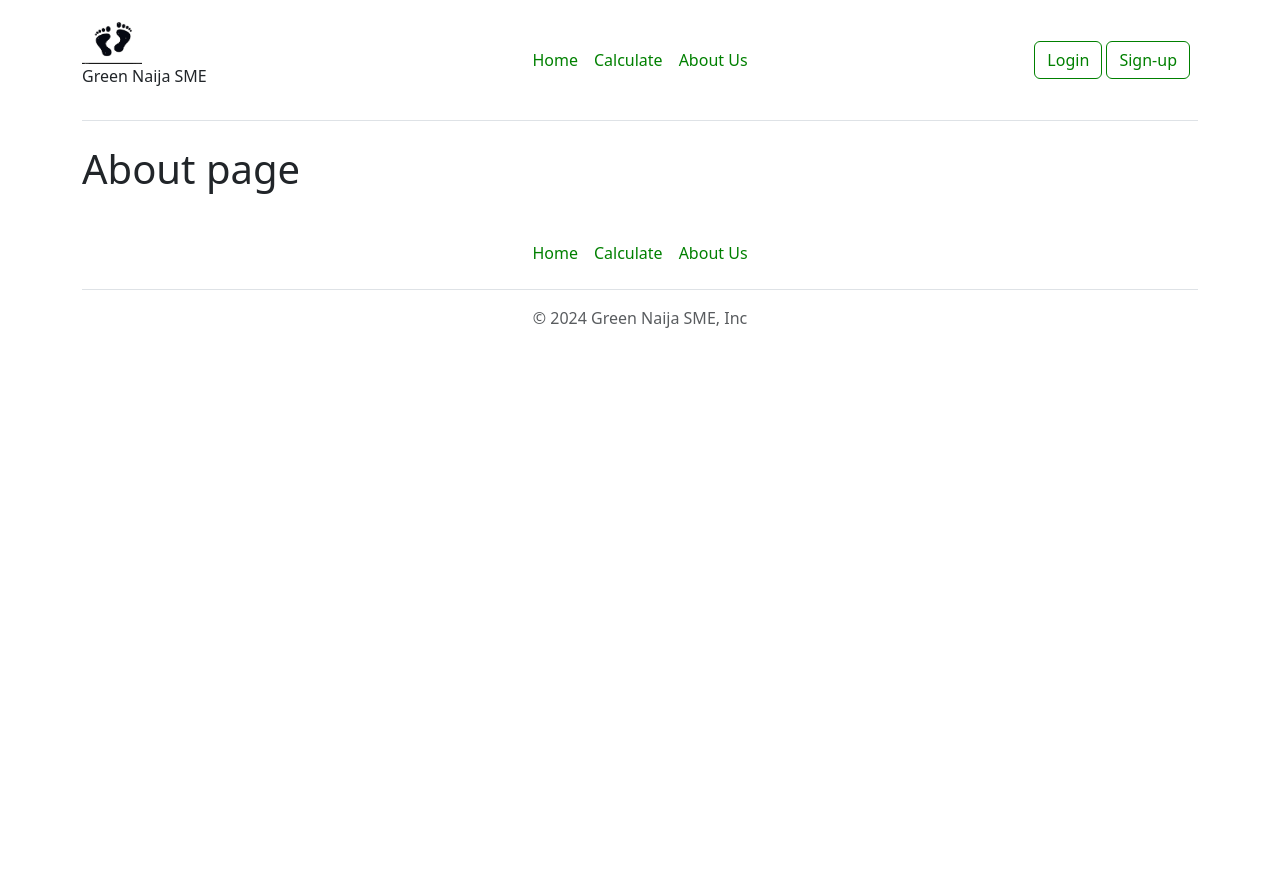
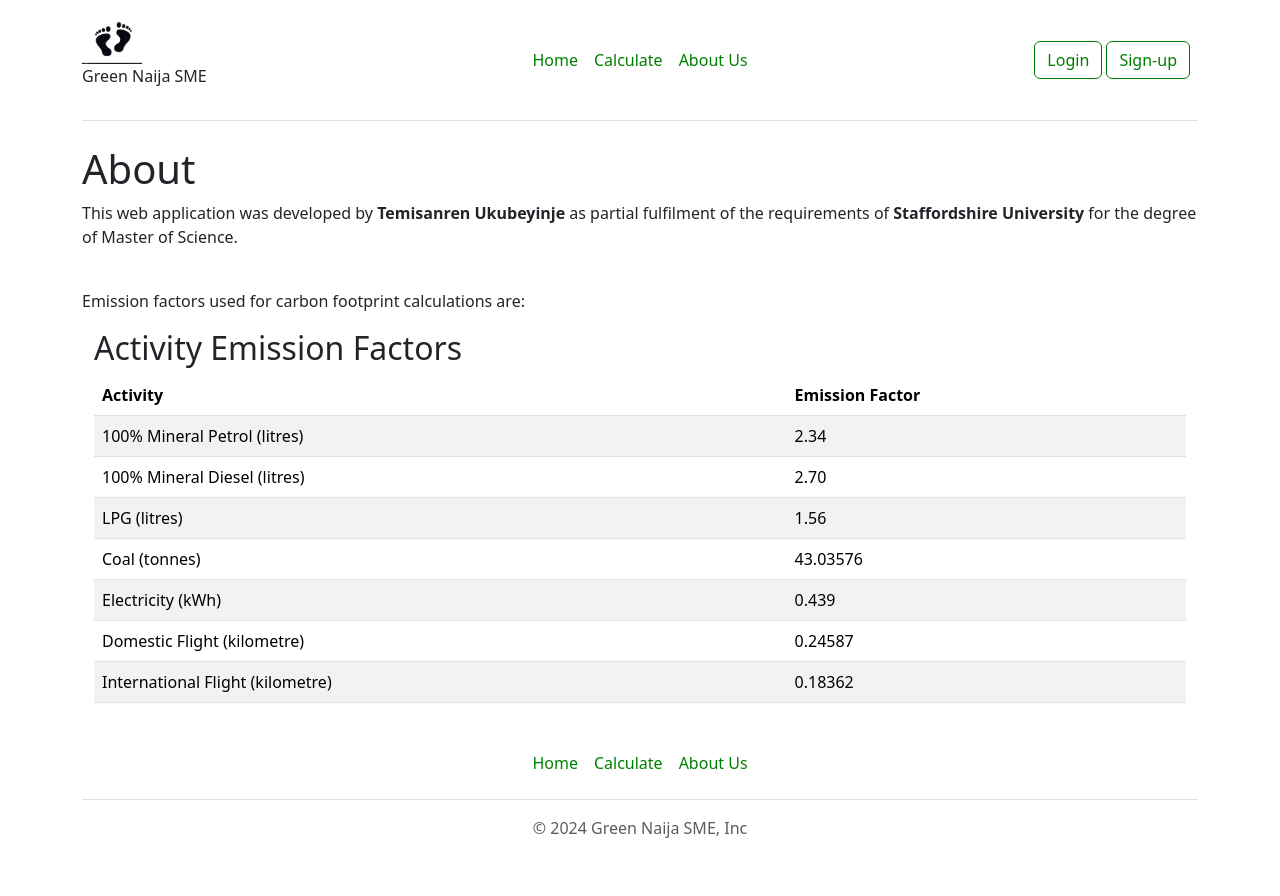
Before and after one commit to Te-mixx/Green-naija-sme, a Flask app: page /about in a window 1280 px wide. Before the commit the page ends 328 px from the top, so only its background shows below. Run offline with Flask 3, Linux system fonts and the light colour scheme; some libraries are stand-ins or nearby versions.

Commit message:
update about page

```diff
--- a/flaskr/templates/about.html
+++ b/flaskr/templates/about.html
@@ -1,5 +1,50 @@
 {% extends 'base.html' %}
 {% block content%}
-    <h1>About page</h1>
+<h1>About </h1>
+<p> This web application was developed by <strong>Temisanren Ukubeyinje</strong> as partial fulfilment of the requirements of <strong>Staffordshire University</strong> for the degree of Master of Science. </p><br>
+<p> Emission factors used for carbon footprint calculations are: </p>
+<div class="container">
+    <h2>Activity Emission Factors</h2>
+    <table class="table table-striped">
+      <thead>
+        <tr>
+          <th>Activity</th>
+          <th>Emission Factor</th>
+        </tr>
+      </thead>
+      <tbody>
+        <tr>
+          <td>100% Mineral Petrol (litres)</td>
+          <td>2.34</td>
+        </tr>
+        <tr>
+          <td>100% Mineral Diesel (litres)</td>
+          <td>2.70</td>
+        </tr>
+        <tr>
+          <td>LPG (litres)</td>
+          <td>1.56</td>
+        </tr>
+        <tr>
+          <td>Coal (tonnes)</td>
+          <td>43.03576</td>
+        </tr>
+        <tr>
+          <td>Electricity (kWh)</td>
+          <td>0.439</td>
+        </tr>
+        <tr>
+          <td>Domestic Flight (kilometre)</td>
+          <td>0.24587</td>
+        </tr>
+        <tr>
+          <td>International Flight (kilometre)</td>
+          <td>0.18362</td>
+        </tr>
+      </tbody>
+    </table>
+  </div>
 
+  </body>
+  </html>
 {% endblock content%}
```
